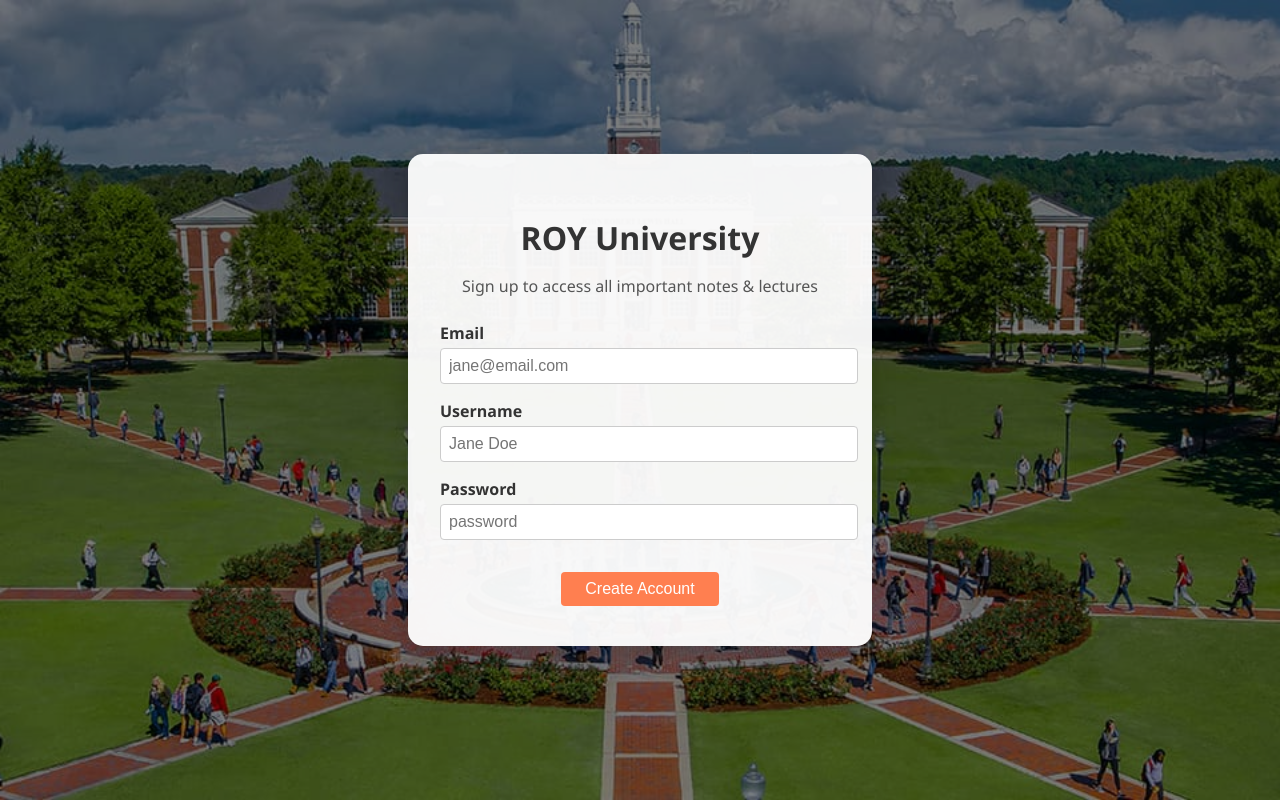
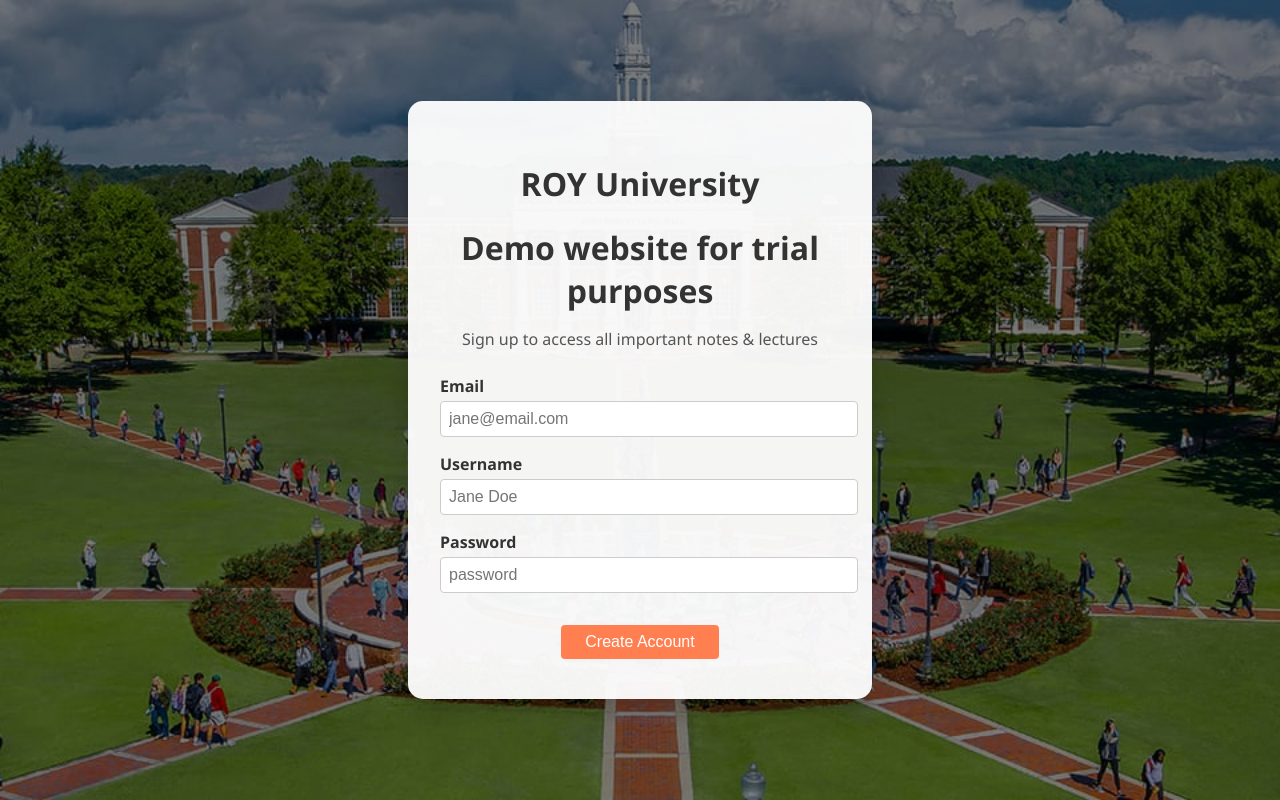
Before and after one commit to Ponkoog-roy/apna_collage, a website: page public/index.html in a window 1280 px wide. Drawn offline with Linux system fonts and the light colour scheme.

Commit message:
change the html files

```diff
--- a/public/index.html
+++ b/public/index.html
@@ -9,6 +9,7 @@
 <body>
     <div class="card">
         <h1>ROY University</h1>
+        <h1>Demo website for trial purposes</h1>
         <p>Sign up to access all important notes & lectures</p>
 
         <form action="/addUser" method="POST" id="signupForm">
```
